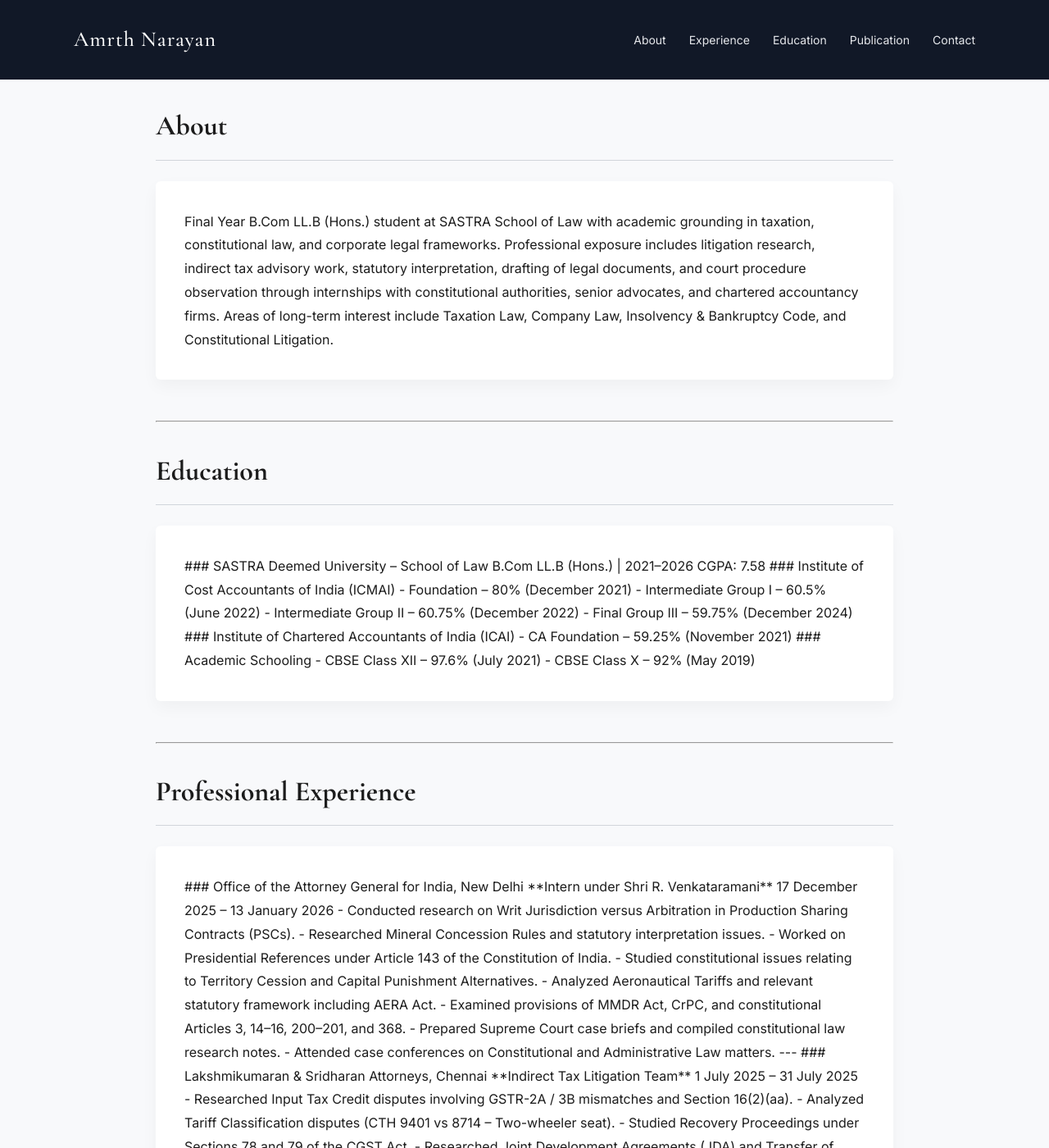
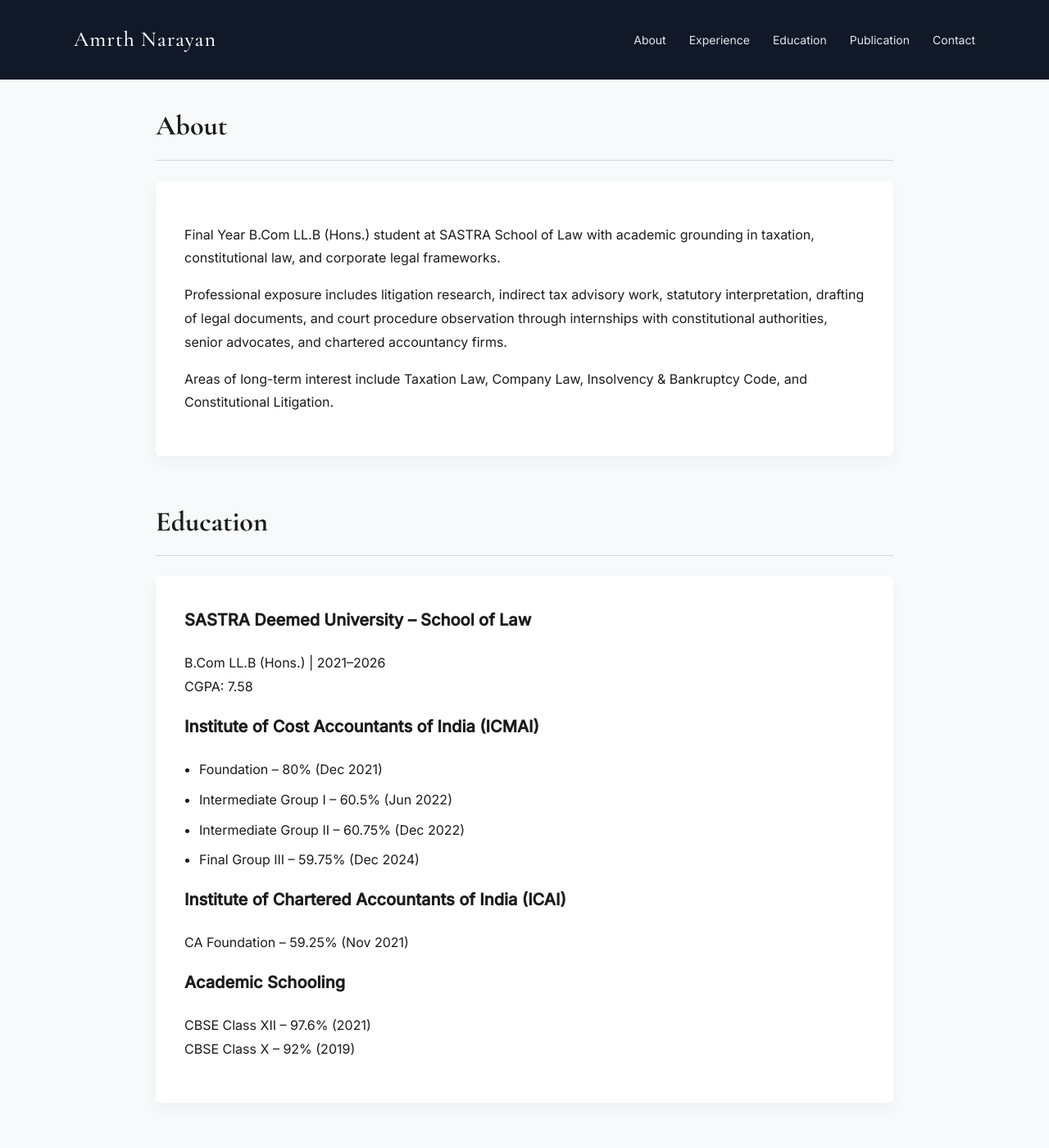
Before and after one commit to amrth16/Amrth.github.in, a Jekyll site: the page built from index.md, in a window 1280 px wide and 1400 px high, scrolled down 571 px. Shown: the whole window at 82% size. Built offline with Jekyll 4.4.1, drawn with Linux system fonts in a browser that asks for light colours; some of the changed text lies outside the part shown.

Commit message:
Update index.md

```diff
--- a/index.md
+++ b/index.md
@@ -3,196 +3,190 @@ layout: default
 title: Home
 ---
 
-## About {#about}
+<h2 id="about">About</h2>
 
 <div class="section-card">
 
+<p>
 Final Year B.Com LL.B (Hons.) student at SASTRA School of Law with academic grounding in taxation, constitutional law, and corporate legal frameworks.
+</p>
 
+<p>
 Professional exposure includes litigation research, indirect tax advisory work, statutory interpretation, drafting of legal documents, and court procedure observation through internships with constitutional authorities, senior advocates, and chartered accountancy firms.
+</p>
 
+<p>
 Areas of long-term interest include Taxation Law, Company Law, Insolvency & Bankruptcy Code, and Constitutional Litigation.
+</p>
 
 </div>
 
----
 
-## Education {#education}
+<h2 id="education">Education</h2>
 
 <div class="section-card">
 
-### SASTRA Deemed University – School of Law
-B.Com LL.B (Hons.) | 2021–2026
-CGPA: 7.58
+<h3>SASTRA Deemed University – School of Law</h3>
+<p>B.Com LL.B (Hons.) | 2021–2026<br>
+CGPA: 7.58</p>
 
-### Institute of Cost Accountants of India (ICMAI)
-- Foundation – 80% (December 2021)
-- Intermediate Group I – 60.5% (June 2022)
-- Intermediate Group II – 60.75% (December 2022)
-- Final Group III – 59.75% (December 2024)
+<h3>Institute of Cost Accountants of India (ICMAI)</h3>
+<ul>
+<li>Foundation – 80% (Dec 2021)</li>
+<li>Intermediate Group I – 60.5% (Jun 2022)</li>
+<li>Intermediate Group II – 60.75% (Dec 2022)</li>
+<li>Final Group III – 59.75% (Dec 2024)</li>
+</ul>
 
-### Institute of Chartered Accountants of India (ICAI)
-- CA Foundation – 59.25% (November 2021)
+<h3>Institute of Chartered Accountants of India (ICAI)</h3>
+<p>CA Foundation – 59.25% (Nov 2021)</p>
 
-### Academic Schooling
-- CBSE Class XII – 97.6% (July 2021)
-- CBSE Class X – 92% (May 2019)
+<h3>Academic Schooling</h3>
+<p>CBSE Class XII – 97.6% (2021)<br>
+CBSE Class X – 92% (2019)</p>
 
 </div>
 
----
 
-## Professional Experience {#experience}
+<h2 id="experience">Professional Experience</h2>
 
 <div class="section-card">
 
-### Office of the Attorney General for India, New Delhi
-**Intern under Shri R. Venkataramani**
-17 December 2025 – 13 January 2026
+<h3>Office of the Attorney General for India, New Delhi</h3>
+<p><strong>Intern under Shri R. Venkataramani</strong><br>
+Dec 2025 – Jan 2026</p>
 
-- Conducted research on Writ Jurisdiction versus Arbitration in Production Sharing Contracts (PSCs).
-- Researched Mineral Concession Rules and statutory interpretation issues.
-- Worked on Presidential References under Article 143 of the Constitution of India.
-- Studied constitutional issues relating to Territory Cession and Capital Punishment Alternatives.
-- Analyzed Aeronautical Tariffs and relevant statutory framework including AERA Act.
-- Examined provisions of MMDR Act, CrPC, and constitutional Articles 3, 14–16, 200–201, and 368.
-- Prepared Supreme Court case briefs and compiled constitutional law research notes.
-- Attended case conferences on Constitutional and Administrative Law matters.
+<ul>
+<li>Conducted research on Writ Jurisdiction versus Arbitration in Production Sharing Contracts (PSCs).</li>
+<li>Researched Mineral Concession Rules and statutory interpretation issues.</li>
+<li>Worked on Presidential References under Article 143 of the Constitution of India.</li>
+<li>Analyzed Aeronautical Tariffs and statutory framework including AERA Act.</li>
+<li>Examined provisions of MMDR Act, CrPC, and constitutional Articles 3, 14–16, 200–201, and 368.</li>
+<li>Prepared Supreme Court case briefs and attended constitutional law conferences.</li>
+</ul>
 
----
+<hr>
 
-### Lakshmikumaran & Sridharan Attorneys, Chennai
-**Indirect Tax Litigation Team**
-1 July 2025 – 31 July 2025
+<h3>Lakshmikumaran & Sridharan Attorneys, Chennai</h3>
+<p><strong>Indirect Tax Litigation Team</strong><br>
+Jul 2025</p>
 
-- Researched Input Tax Credit disputes involving GSTR-2A / 3B mismatches and Section 16(2)(aa).
-- Analyzed Tariff Classification disputes (CTH 9401 vs 8714 – Two-wheeler seat).
-- Studied Recovery Proceedings under Sections 78 and 79 of the CGST Act.
-- Researched Joint Development Agreements (JDA) and Transfer of Development Rights (TDR) valuation.
-- Examined exemptions under Para 1A and 2A.
-- Prepared compliance note on e-Invoice evidentiary validity.
-- Studied Penalty defenses for interpretational disputes under Section 126.
-- Analyzed Rule 88C and GSTR-3B Hard-Lock implications.
+<ul>
+<li>Researched ITC disputes (GSTR-2A / 3B mismatches) and Section 16(2)(aa).</li>
+<li>Analyzed Tariff Classification disputes (CTH 9401 vs 8714).</li>
+<li>Studied Recovery Proceedings under Sections 78 and 79 of CGST Act.</li>
+<li>Worked on JDA and TDR valuation and related exemptions.</li>
+<li>Prepared compliance note on e-Invoice evidentiary validity and penalty defenses.</li>
+</ul>
 
----
+<hr>
 
-### BGS & Co, Karaikal (2024–2025)
-**Intern under CA B. Ganapathi Subramanian**
-20 December 2024 – 18 January 2025
+<h3>BGS & Co, Karaikal</h3>
+<p><strong>Intern under CA B. Ganapathi Subramanian</strong><br>
+Dec 2024 – Jan 2025</p>
 
-- Reviewed Partnership Deeds for compliance and essential clauses.
-- Analyzed GST and Income Tax Orders issued by Assessing Officers.
-- Studied taxation of religious trusts under Sections 11, 12, and 13 of the Income Tax Act.
-- Assisted in Audit Report Filing, Financial Review, and Compliance processes.
+<ul>
+<li>Reviewed Partnership Deeds for compliance.</li>
+<li>Analyzed GST and Income Tax orders issued by Assessing Officers.</li>
+<li>Studied taxation of religious trusts under Sections 11–13 of the Income Tax Act.</li>
+<li>Assisted in audit reporting and compliance processes.</li>
+</ul>
 
----
+<hr>
 
-### Office of Senior Advocate G. Rajagopalan, Chennai
-**Intern under Adv. Niranjan Rajagopalan**
-18 January 2024 – 15 February 2024
+<h3>Office of Senior Advocate G. Rajagopalan, Chennai</h3>
+<p><strong>Intern under Adv. Niranjan Rajagopalan</strong><br>
+Jan 2024 – Feb 2024</p>
 
-- Drafted, filed, and managed pleadings across Civil, Criminal, and Arbitration matters.
-- Conducted in-depth legal research and prepared case briefs.
-- Analyzed judgments relevant to ongoing litigation.
-- Attended High Court proceedings and arbitration hearings.
-- Assisted in petitions involving Property Law, Constitutional Law, Family Law, and Arbitration.
+<ul>
+<li>Drafted and filed pleadings in Civil, Criminal, and Arbitration matters.</li>
+<li>Conducted detailed legal research and judgment analysis.</li>
+<li>Attended High Court proceedings and arbitration hearings.</li>
+</ul>
 
----
+<hr>
 
-### BGS & Co, Karaikal (2023)
-**Intern under CA B. Ganapathi Subramanian**
-25 July 2023 – 25 August 2023
+<h3>Office of Public Prosecutor & Government Pleader, Karaikal</h3>
+<p><strong>Intern under Adv. A.V.J. Selvamuthukumaran</strong><br>
+Jan 2023 – Feb 2023</p>
 
-- Assisted in filing Income Tax Returns.
-- Handled Capital Gains case under Section 54.
-- Gained working knowledge of WINMAN software, GST portal, and Income Tax e-Filing portal.
-
----
-
-### Office of Public Prosecutor & Government Pleader, Karaikal
-**Intern under Adv. A.V.J. Selvamuthukumaran**
-19 January 2023 – 17 February 2023
-
-- Observed Magistrate Court, Family Court, Accident Claims Tribunal, District Court, and mediation proceedings.
-- Conducted research on Law of Torts, Contracts, CPC, CrPC, and Hindu Religious Institutions Act.
-- Gained exposure to procedural nuances in trial courts.
+<ul>
+<li>Observed trial and mediation proceedings across various courts.</li>
+<li>Researched CPC, CrPC, Contracts, Torts, and HRI Act.</li>
+</ul>
 
 </div>
 
----
 
-## Research Publication {#publication}
+<h2 id="publication">Research Publication</h2>
 
 <div class="section-card">
 
-**“Regulating AI in Indian Stock Trading: Ensuring Accountability, Transparency, and Investor Protection”**
-Published in Indian Journal of Law and Legal Research
-Volume VII, Issue V
-ISSN: 2582-8878
+<p>
+<strong>Regulating AI in Indian Stock Trading: Ensuring Accountability, Transparency, and Investor Protection</strong><br>
+Indian Journal of Law and Legal Research | Volume VII, Issue V | ISSN: 2582-8878
+</p>
 
 </div>
 
----
 
-## Moot Court Achievement
+<h2 id="achievements">Moot Court Achievement</h2>
 
 <div class="section-card">
 
-Best Memorial – Sathyabama School of Law Moot Court Competition (March 2024)
-
-Subject: International law disputes concerning genocide accountability
-Case study: Rwandan Genocide
+<p>
+Best Memorial – Sathyabama School of Law Moot Court Competition (Mar 2024)<br>
+Subject: International Law Disputes concerning Genocide Accountability
+</p>
 
 </div>
 
----
 
-## Certifications {#certification}
+<h2 id="certification">Certifications</h2>
 
 <div class="section-card">
 
-Taxscan Academy Certification – Master Course on PF & ESI
-Serial No: 47235-ACA-2024
-Issued: January 2025
+<p>
+Taxscan Academy Certification – Master Course on PF & ESI<br>
+Serial No: 47235-ACA-2024 | Issued: Jan 2025
+</p>
 
 </div>
 
----
 
-## Skills {#skills}
+<h2 id="skills">Skills</h2>
 
 <div class="section-card">
 
-- Drafting Agreements and Legal Documents
-- Legal Research & Case Law Analysis
-- Research Database Utilization
-- GST Portal & Income Tax e-Filing
-- WINMAN Software
-- Microsoft Office Suite
-- Client Meeting Support
-- Collaborative Case Preparation
+<ul>
+<li>Legal Drafting & Documentation</li>
+<li>Legal Research & Case Law Analysis</li>
+<li>GST & Income Tax Compliance</li>
+<li>WINMAN & Government Portals</li>
+<li>Client Meeting Support & Case Preparation</li>
+</ul>
 
 </div>
 
----
 
-## Languages {#languages}
+<h2 id="languages">Languages</h2>
 
 <div class="section-card">
 
-English – Fluent
-Tamil – Fluent
+<p>English – Fluent<br>
+Tamil – Fluent</p>
 
 </div>
 
----
 
-## Contact {#contact}
+<h2 id="contact">Contact</h2>
 
 <div class="section-card">
 
-Email: Amrth16@gmail.com
-Mobile: +91-9444947492
-Address: Karaikal, Puducherry – 609605
+<p>
+Email: Amrth16@gmail.com<br>
+Mobile: +91-9444947492<br>
+Location: Karaikal, Puducherry
+</p>
 
 </div>
```
